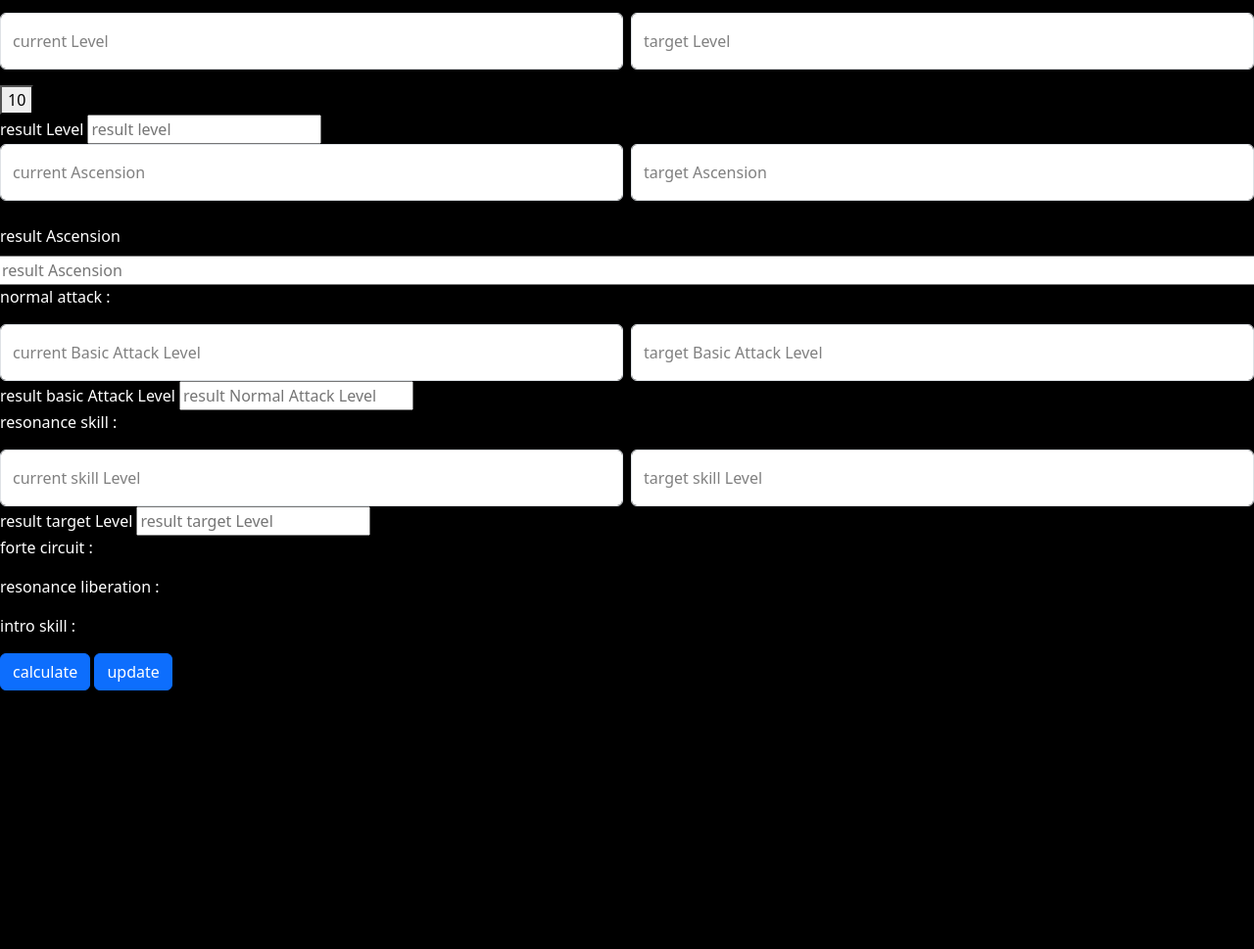
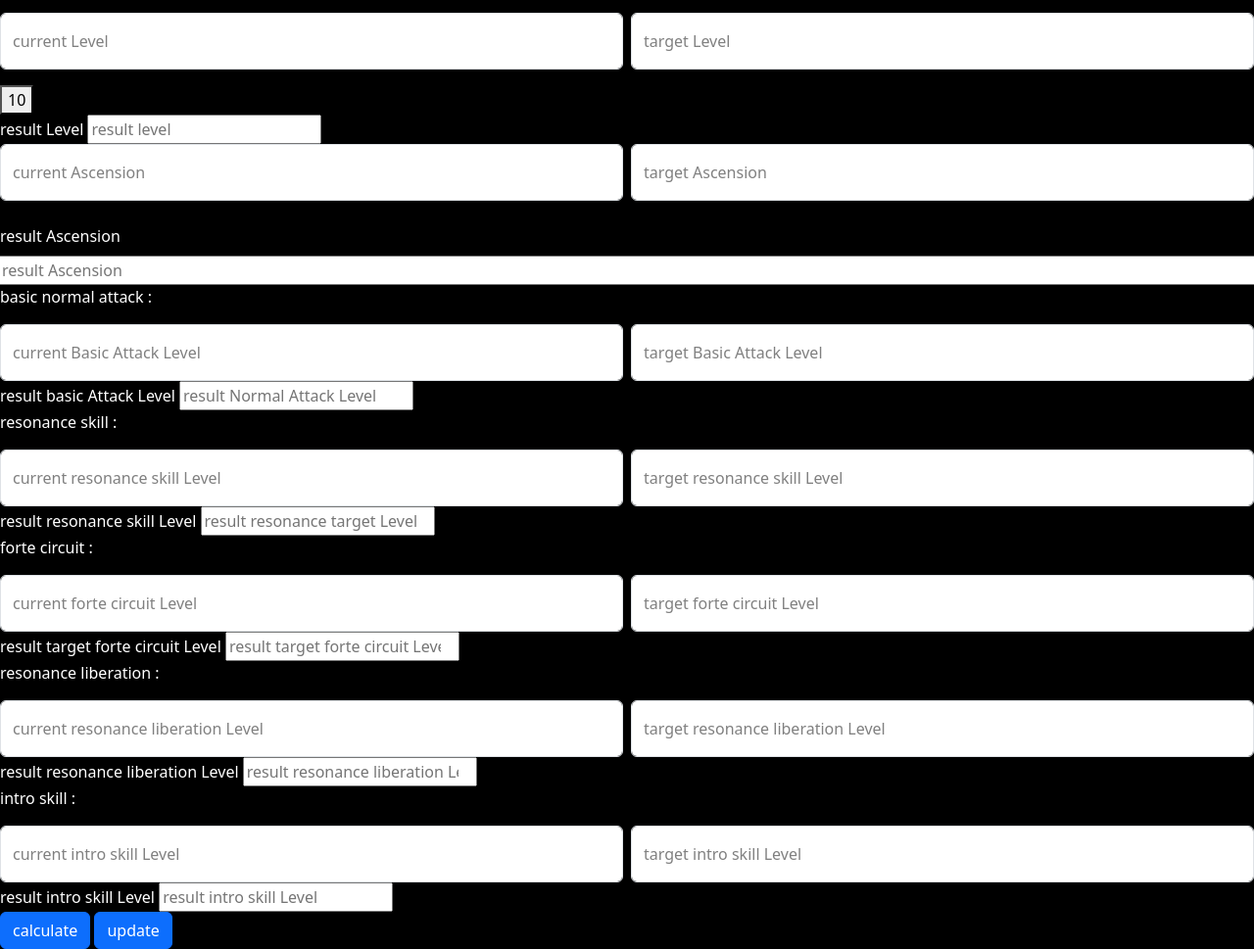
Before and after one commit to Shadic442/wuwa-ascension-planner, a plain HTML site: page index.html in a window 1280 px wide. Shown: the part 97-1066 px from the top of the page at 98% size. Before the commit the page ends 802 px from the top, so only its background shows below. Drawn offline with nearby package versions, Linux system fonts and the light colour scheme.

Commit message:
renamed html id + remove some comments
renamed html id to be more clear and removed some comments in the code

```diff
--- a/index.html
+++ b/index.html
@@ -14,8 +14,6 @@
       crossorigin="anonymous"
     />
     <link rel="stylesheet" href="style/style.css" />
-
-    <!-- <script type="text/javascript" src="data/character.json"></script> -->
   </head>
   <body>
     <h1 id="nameTitle">Wuthered Planner</h1>
@@ -32,11 +30,9 @@
     <a class="btn btn-primary mb-3" href="#" role="button"
       >Add Resonator Link</a
     >
-
     <!-- end of button trigger modal -->
 
     <!-- start of Modal for resonator -->
-
     <div
       class="modal fade"
       id="resonatorModal"
@@ -100,7 +96,10 @@
     </div>
     <!-- end of Modal for resonator -->
 
-    <!-- start of calculation input -->
+    <!-- ///// start of calculation input ///// -->
+
+    <!-- start of level input -->
+    <div>
       <div class="row g-2">
         <div class="col-md">
           <div class="form-floating mb-3">
@@ -108,11 +107,11 @@
               type="number"
               min="1"
               max="90"
-            id="currentLevel"
+              id="current-level"
               class="form-control"
               placeholder="current level"
             />
-          <label for="currentLevel">current Level</label>
+            <label for="current-level">current Level</label>
           </div>
         </div>
 
@@ -122,19 +121,23 @@
               type="number"
               min="1"
               max="90"
-            id="targetLevel"
+              id="target-level"
               class="form-control"
               placeholder="target level"
             />
-          <label for="targetLevel">target Level</label>
+            <label for="target-level">target Level</label>
           </div>
         </div>
       </div>
 
       <div><button id="btnLevel10" value="10">10</button></div>
-    <label for="resultLevel">result Level</label>
-    <input type="number" id="resultLevel" placeholder="result level" />
+      <label for="result-level">result Level</label>
+      <input type="number" id="result-level" placeholder="result level" />
+    </div>
+    <!-- end of level input -->
 
+    <!-- start of ascension input -->
+    <div>
       <div class="row g-2">
         <div class="col-md">
           <div class="form-floating mb-3">
@@ -142,10 +145,10 @@
               type="number"
               min="0"
               max="6"
-            id="currentAscension"
+              id="current-ascension"
               class="form-control"
               placeholder="current Ascension"
-          /><label for="currentAscension">current Ascension</label>
+            /><label for="current-ascension">current Ascension</label>
           </div>
         </div>
 
@@ -155,23 +158,26 @@
               type="number"
               min="0"
               max="6"
-            id="targetAscension"
+              id="target-ascension"
               class="form-control"
               placeholder="target Ascension"
-          /><label for="targetAscension">target Ascension</label>
+            /><label for="target-ascension">target Ascension</label>
           </div>
         </div>
 
-      <label for="resultAscension">result Ascension</label>
+        <label for="result-ascension">result Ascension</label>
         <input
           type="number"
-        id="resultAscension"
+          id="result-ascension"
           placeholder="result Ascension"
         />
       </div>
+    </div>
+    <!-- end of ascension input -->
 
+    <!-- start of basic normal attack input -->
     <div>
-      <p>normal attack :</p>
+      <p>basic normal attack :</p>
       <div class="row g-2">
         <div class="col-md">
           <div class="form-floating">
@@ -179,11 +185,11 @@
               type="number"
               min="1"
               max="10"
-              id="currentBasicAttackLevel"
+              id="current-basic-attack-level"
               class="form-control"
               placeholder="current Normal Attack Level"
             />
-            <label for="currentBasicAttackLevel"
+            <label for="current-basic-attack-level"
               >current Basic Attack Level</label
             >
           </div>
@@ -195,25 +201,27 @@
               type="number"
               min="1"
               max="10"
-              id="targetBasicAttackLevel"
+              id="target-basic-attack-level"
               class="form-control"
               placeholder="target Normal Attack Level"
             />
-            <label for="targetBasicAttackLevel"
+            <label for="target-basic-attack-level"
               >target Basic Attack Level</label
             >
           </div>
         </div>
       </div>
 
-      <label for="resultBasicAttackLevel">result basic Attack Level</label>
+      <label for="result-basic-attack-level">result basic Attack Level</label>
       <input
         type="number"
-        id="resultBasicAttackLevel"
+        id="result-basic-attack-level"
         placeholder="result Normal Attack Level"
       />
     </div>
+    <!-- end of basic normal attack input -->
 
+    <!-- start of resonance skill input -->
     <div>
       <p>resonance skill :</p>
       <div class="row g-2">
@@ -223,11 +231,13 @@
               type="number"
               min="1"
               max="10"
-              id="currentskillLevel"
+              id="current-resonance-skill-level"
               class="form-control"
-              placeholder="current skill Level"
+              placeholder="current resonance skill Level"
             />
-            <label for="currentskillLevel">current skill Level</label>
+            <label for="current-resonance-skill-level"
+              >current resonance skill Level</label
+            >
           </div>
         </div>
 
@@ -237,29 +247,171 @@
               type="number"
               min="1"
               max="10"
-              id="targetSkillLevel"
+              id="target-resonance-skill-level"
               class="form-control"
-              placeholder="target skill Level"
+              placeholder="target resonance skill Level"
             />
-            <label for="targetSkillLevel">target skill Level</label>
+            <label for="target-resonance-skill-level"
+              >target resonance skill Level</label
+            >
           </div>
         </div>
       </div>
 
-      <label for="resultBasicAttackLevel">result target Level</label>
+      <label for="result-resonance-skill-level"
+        >result resonance skill Level</label
+      >
       <input
         type="number"
-        id="resultTargetLevel"
-        placeholder="result target Level"
+        id="result-resonance-skill-level"
+        placeholder="result resonance target Level"
       />
     </div>
+    <!-- end of resonance skill input -->
 
-    <div><p>forte circuit :</p></div>
+    <!-- start of forte circuit input -->
+    <div>
+      <p>forte circuit :</p>
+      <div class="row g-2">
+        <div class="col-md">
+          <div class="form-floating">
+            <input
+              type="number"
+              min="1"
+              max="10"
+              id="current-forte-circuit-level"
+              class="form-control"
+              placeholder="current forte circuit Level"
+            />
+            <label for="current-forte-circuit-level"
+              >current forte circuit Level</label
+            >
+          </div>
+        </div>
 
-    <div><p>resonance liberation :</p></div>
+        <div class="col-md">
+          <div class="form-floating">
+            <input
+              type="number"
+              min="1"
+              max="10"
+              id="target-forte-circuit-level"
+              class="form-control"
+              placeholder="target forte circuit Level"
+            />
+            <label for="target-forte-circuit-level"
+              >target forte circuit Level</label
+            >
+          </div>
+        </div>
+      </div>
 
-    <div><p>intro skill :</p></div>
-    <!-- end of calculation input -->
+      <label for="result-forte-circuit-level"
+        >result target forte circuit Level</label
+      >
+      <input
+        type="number"
+        id="result-forte-circuit-level"
+        placeholder="result target forte circuit Level"
+      />
+    </div>
+    <!-- end of forte circuit input -->
+
+    <!-- start of resonance liberation input -->
+    <div>
+      <p>resonance liberation :</p>
+      <div class="row g-2">
+        <div class="col-md">
+          <div class="form-floating">
+            <input
+              type="number"
+              min="1"
+              max="10"
+              id="current-resonance-liberation-level"
+              class="form-control"
+              placeholder="current forte circuit Level"
+            />
+            <label for="current-resonance-liberation-level"
+              >current resonance liberation Level</label
+            >
+          </div>
+        </div>
+
+        <div class="col-md">
+          <div class="form-floating">
+            <input
+              type="number"
+              min="1"
+              max="10"
+              id="target-resonance-liberation-level"
+              class="form-control"
+              placeholder="target resonance liberation Level"
+            />
+            <label for="target-resonance-liberation-level"
+              >target resonance liberation Level</label
+            >
+          </div>
+        </div>
+      </div>
+
+      <label for="result-resonance-liberation-level"
+        >result resonance liberation Level</label
+      >
+      <input
+        type="number"
+        id="result-resonance-liberation-level"
+        placeholder="result resonance liberation Level"
+      />
+    </div>
+    <!-- end of resonance liberation input -->
+
+    <!-- start of intro skill input -->
+    <div>
+      <p>intro skill :</p>
+      <div class="row g-2">
+        <div class="col-md">
+          <div class="form-floating">
+            <input
+              type="number"
+              min="1"
+              max="10"
+              id="current-intro-skill-level"
+              class="form-control"
+              placeholder="current intro skill Level"
+            />
+            <label for="current-intro-skill-level"
+              >current intro skill Level</label
+            >
+          </div>
+        </div>
+
+        <div class="col-md">
+          <div class="form-floating">
+            <input
+              type="number"
+              min="1"
+              max="10"
+              id="target-intro-skill-level"
+              class="form-control"
+              placeholder="target intro skill Level"
+            />
+            <label for="target-intro-skill-level"
+              >target intro skill Level</label
+            >
+          </div>
+        </div>
+      </div>
+
+      <label for="result-intro-skill-level">result intro skill Level</label>
+      <input
+        type="number"
+        id="result-intro-skill-level"
+        placeholder="result intro skill Level"
+      />
+    </div>
+    <!-- end of intro skill input -->
+
+    <!-- ///// end of calculation input ///// -->
 
     <button
       type="button"
--- a/script/controller.js
+++ b/script/controller.js
@@ -121,9 +121,6 @@ function getCharacterList(jsonData) {
   }
 
   for (let index = 0; index < jsonData.data_characters.length; index++) {
-    /* jsonData.data_characters[index].id;
-    jsonData.data_characters[index].name;
-    jsonData.data_characters[index].characterImageIcon; */
     listContent = `<div class="d-grid gap-2">
     <button type="button" class="btn" id="${jsonData.data_characters[index].id}">
       <img
```
Also changed, not shown: script/inputView.js (+14 -15 lines). Lines whose indentation alone changed are shown as unchanged.
